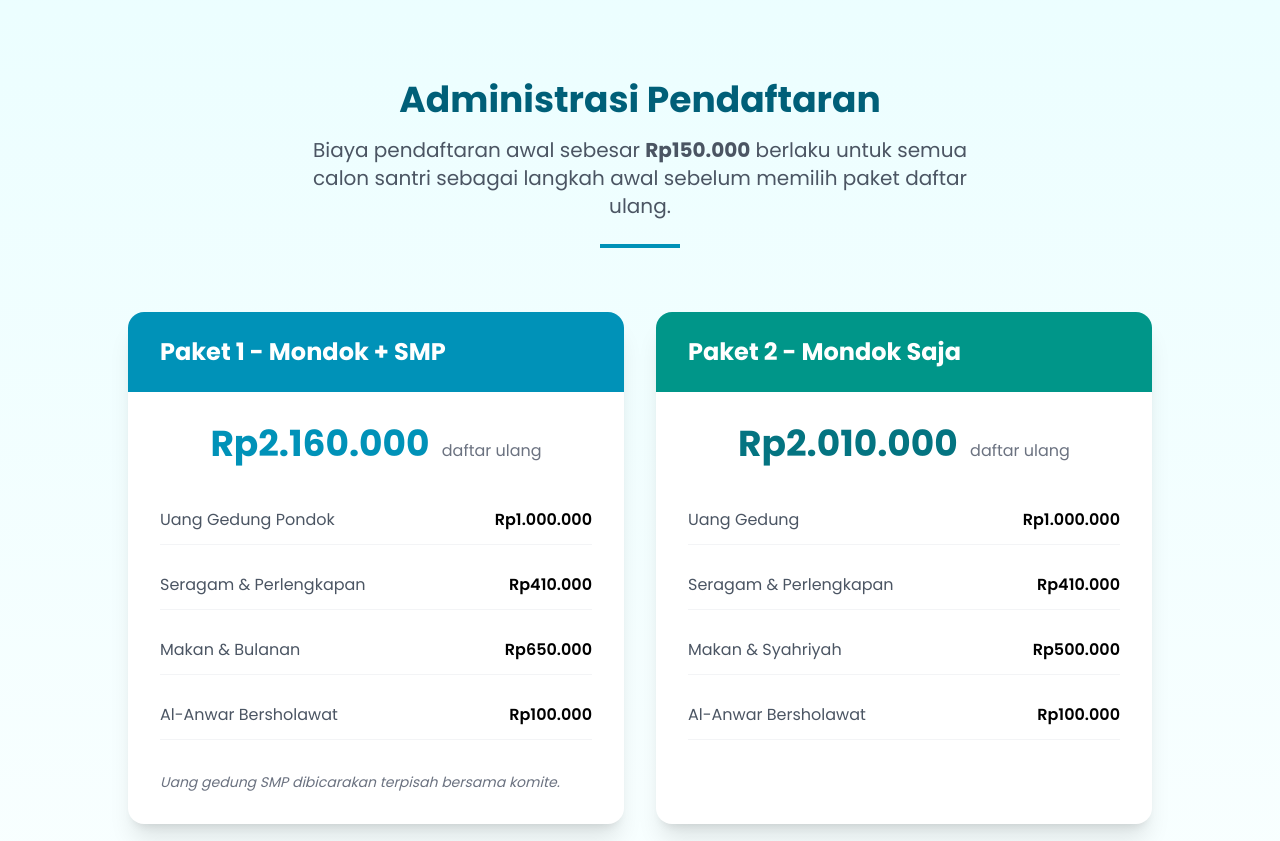
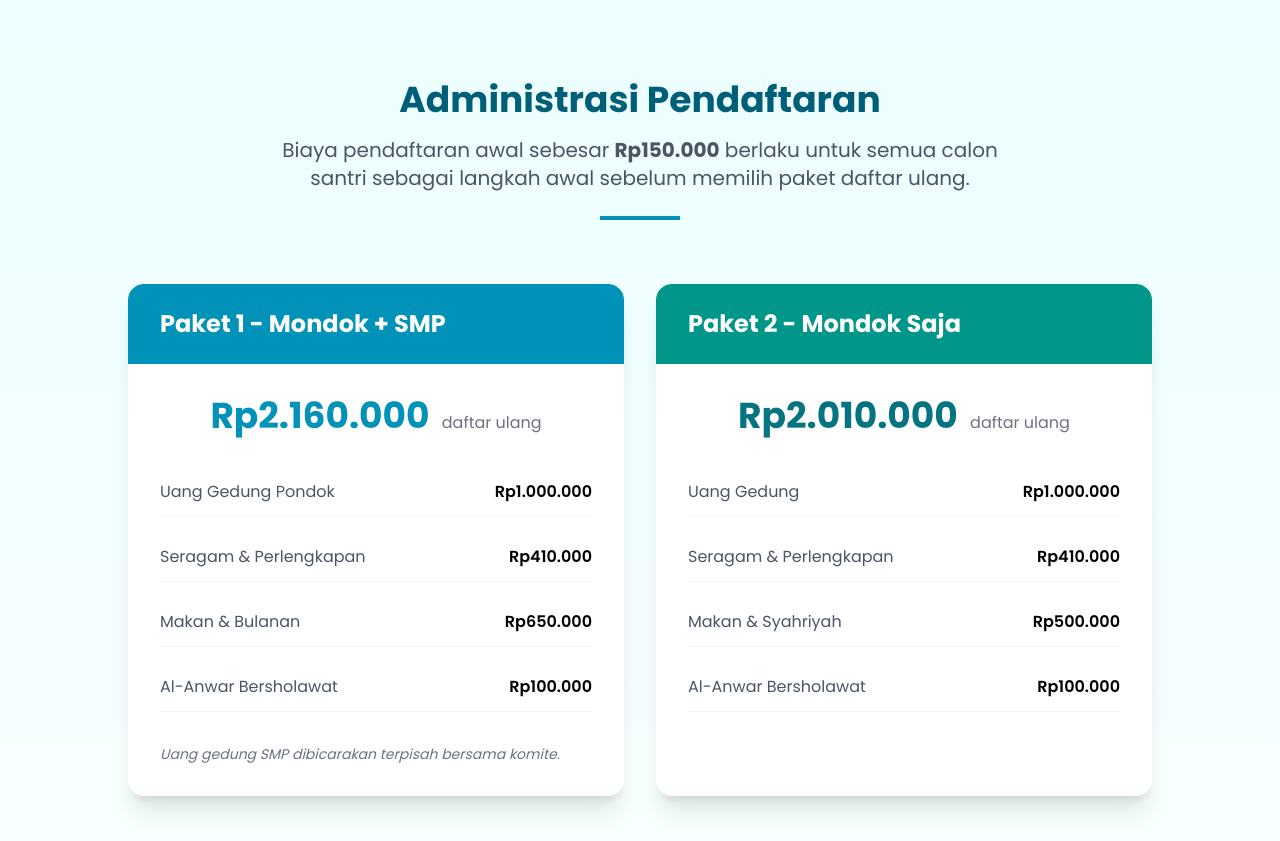
Before and after one commit to bayezsyka/kubahjawa, a website: page ppdb.html in a window 1280 px wide. Shown: the part 1320-2161 px from the top of the page. Drawn offline with nearby package versions, Linux system fonts and the light colour scheme.

Commit message:
Update Administrasi section to increase paragraph width for better readability

```diff
--- a/ppdb.html
+++ b/ppdb.html
@@ -110,7 +110,7 @@
         <div class="container mx-auto px-6">
             <div class="text-center mb-16">
                 <h2 class="text-3xl md:text-4xl font-bold text-cyan-800 mb-4">Administrasi Pendaftaran</h2>
-                <p class="text-xl text-gray-600 max-w-2xl mx-auto">Biaya pendaftaran awal sebesar <strong>Rp150.000</strong> berlaku untuk semua calon santri sebagai langkah awal sebelum memilih paket daftar ulang.</p>
+                <p class="text-xl text-gray-600 max-w-3xl mx-auto">Biaya pendaftaran awal sebesar <strong>Rp150.000</strong> berlaku untuk semua calon santri sebagai langkah awal sebelum memilih paket daftar ulang.</p>
                 <div class="w-20 h-1 bg-cyan-600 mx-auto mt-6"></div>
             </div>
             <div class="grid grid-cols-1 lg:grid-cols-2 gap-8 max-w-5xl mx-auto">
```
